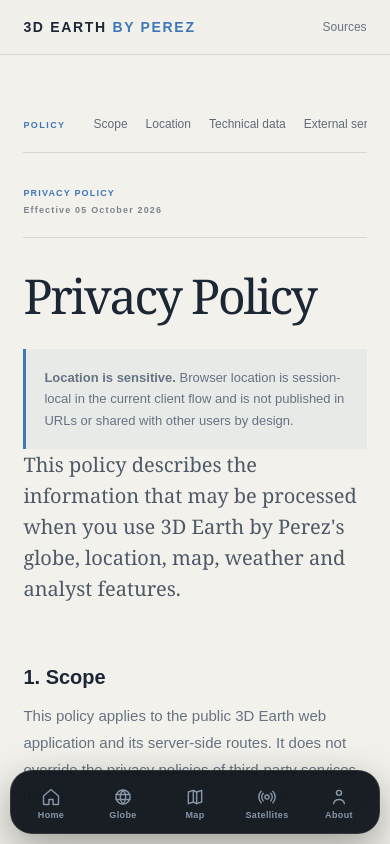
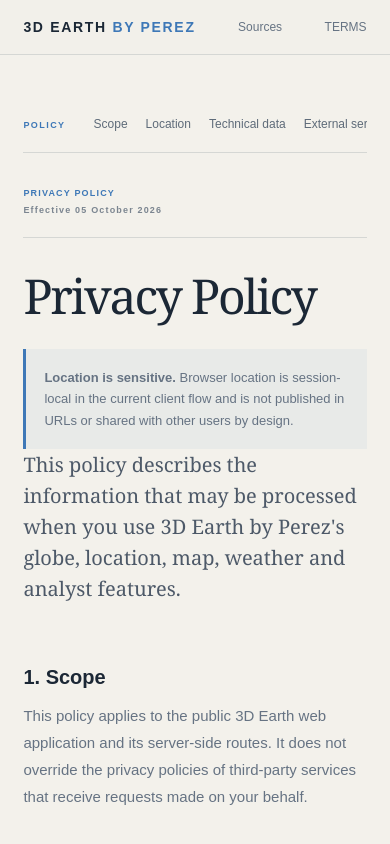
Before and after one commit to PerezChris99/3D-Earth, a website: page privacy.html in a window 390 px wide. Shown: the top 844 px of the page. Drawn offline with Linux system fonts and the light colour scheme.

Commit message:
merge: reconcile release branch onto main

```diff
--- a/privacy.html
+++ b/privacy.html
@@ -7,7 +7,7 @@
 <link rel="stylesheet" href="/css/mobile-nav.css">
 </head>
 <body>
-<header class="info-header"><a class="logo" href="/">3D EARTH <span>BY PEREZ</span></a><nav><a href="/dashboard.html#satellites">Satellites</a><a href="/dashboard.html">Globe</a><a href="/map.html">Map</a><a href="/about.html">About</a><a href="/data-policy.html">Sources</a></nav></header>
+<header class="info-header"><a class="logo" href="/">3D EARTH <span>BY PEREZ</span></a><nav><a href="/dashboard.html#satellites">Satellites</a><a href="/dashboard.html">Globe</a><a href="/map.html">Map</a><a href="/about.html">About</a><a href="/data-policy.html">Sources</a></nav><nav class="global-site-nav" aria-label="Primary navigation"><a href="/">HOME</a><a href="/dashboard.html">GLOBE</a><a href="/satellites.html">SATELLITES</a><a href="/map.html">MAP</a><a href="/about.html">ABOUT</a><a href="/data-policy.html">SOURCES</a><a href="/privacy.html">PRIVACY</a><a href="/terms.html">TERMS</a></nav></header>
 <main class="info-layout">
 <aside class="info-rail"><p>POLICY</p><a href="#scope">Scope</a><a href="#location">Location</a><a href="#technical">Technical data</a><a href="#services">External services</a><a href="#choices">Your choices</a></aside>
 <article class="info-article">
@@ -23,12 +23,6 @@
 </article>
 </main>
 <footer class="info-footer"><a href="/">3D Earth by Perez</a><nav><a href="/about.html">About</a><a href="/privacy.html" aria-current="page">Privacy</a><a href="/terms.html">Terms</a><a href="/data-policy.html">Sources</a></nav><span class="built-by">Built by <a href="https://kweeziperez.com" target="_blank" rel="noopener noreferrer">Kweezi Perez</a></span></footer>
-<nav class="mobile-bottom-nav" aria-label="Primary navigation">
-<a href="/" data-nav="home"><svg viewBox="0 0 24 24"><path d="M3 10.8 12 3l9 7.8v9.2a1 1 0 0 1-1 1h-5.5v-6h-5v6H4a1 1 0 0 1-1-1z"/></svg><span>Home</span></a>
-<a href="/dashboard.html" data-nav="globe"><svg viewBox="0 0 24 24"><circle cx="12" cy="12" r="8.5"/><path d="M3.7 9h16.6M3.7 15h16.6M12 3.5c2.2 2.3 3.3 5.1 3.3 8.5s-1.1 6.2-3.3 8.5c-2.2-2.3-3.3-5.1-3.3-8.5S9.8 5.8 12 3.5z"/></svg><span>Globe</span></a>
-<a href="/map.html" data-nav="map"><svg viewBox="0 0 24 24"><path d="m4 6 6-2 4 2 6-2v14l-6 2-4-2-6 2z"/><path d="M10 4v14M14 6v14"/></svg><span>Map</span></a>
-<a href="/dashboard.html#satellites" data-nav="satellites"><svg viewBox="0 0 24 24"><circle cx="12" cy="12" r="2.5"/><path d="M7.5 7.5a6.4 6.4 0 0 0 0 9M16.5 7.5a6.4 6.4 0 0 1 0 9M5 5a10 10 0 0 0 0 14M19 5a10 10 0 0 1 0 14"/></svg><span>Satellites</span></a>
-<a href="/about.html" data-nav="about"><svg viewBox="0 0 24 24"><circle cx="12" cy="7" r="3"/><path d="M5.5 20c.7-3.4 2.9-5 6.5-5s5.8 1.6 6.5 5"/></svg><span>About</span></a>
-</nav>
+
 <script src="/js/navigation.js" defer></script>
 </body></html>
```
